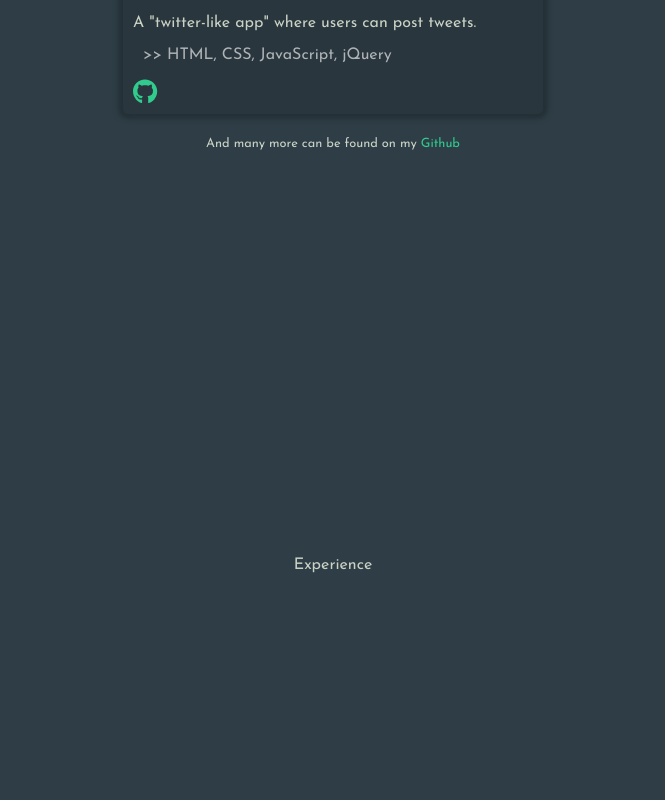
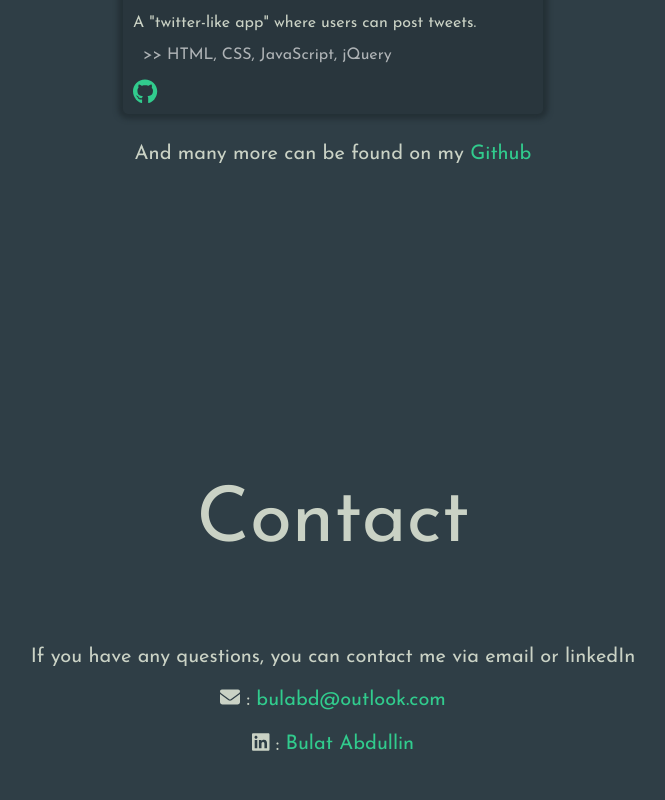
Before and after one commit to bulabd/Portfolio, a React (Create React App) app: page / in a window 1280 px wide. Shown: the part 4220-5020 px from the top of the page, without its empty margins (307-972 px from the left). Built offline with nearby package versions, Linux system fonts and the light colour scheme.

Commit message:
Finish Contact section

```diff
--- a/src/components/Main/Contact.css
+++ b/src/components/Main/Contact.css
@@ -5,3 +5,31 @@
   align-items: center;
   min-height: 100vh;
 }
+
+.contactMe {
+  font-size: 6vw;
+}
+
+.contactLinks {
+  font-size: 20px;
+  margin: 10px 20px;
+}
+
+.links {
+  text-decoration: none;
+  color: #31CB8D;
+  display: inline-block;
+}
+
+.links::after {
+  content: '';
+  display: block;
+  width: 0;
+  height: 2px;
+  background: #31CB8D;
+  transition: width .2s ease-in;
+}
+
+.links:hover::after {
+  width: 100%;
+}
--- a/src/components/Main/Contact.js
+++ b/src/components/Main/Contact.js
@@ -1,9 +1,16 @@
 import './Contact.css';
+
+import { FontAwesomeIcon } from '@fortawesome/react-fontawesome';
+import { faEnvelope } from '@fortawesome/free-solid-svg-icons';
+import { faLinkedin } from '@fortawesome/free-brands-svg-icons';
 
 export default function Contact() {
   return (
-    <div className='contact'>
-      Experience
+    <div id='contact' className='contact'>
+      <p className='contactMe'>Contact</p>
+      <p className='contactLinks'>If you have any questions, you can contact me via email or linkedIn</p>
+      <p className='contactLinks'><FontAwesomeIcon icon={faEnvelope} /> : <a className='links' href='mailto:bulabd@outlook.com'>bulabd@outlook.com</a></p>
+      <p className='contactLinks'><FontAwesomeIcon icon={faLinkedin} /> : <a className='links' href='https://www.linkedin.com/in/bulat-abdullin-29a470240/' target='blank'>Bulat Abdullin</a></p>
     </div>
   );
 };
--- a/src/components/Main/Greeting.js
+++ b/src/components/Main/Greeting.js
@@ -4,7 +4,7 @@ import { faLinkedin } from '@fortawesome/free-brands-svg-icons';
 
 export default function Greeting() {
   return (
-    <div className='greeting'>
+    <div id='greeting' className='greeting'>
       <div className='firstGreeting'>
         <p className='hello'>Hello there!</p>
         <p className='myname'>My name is Bulat Abdullin.</p>
--- a/src/components/Main/Projects.css
+++ b/src/components/Main/Projects.css
@@ -109,7 +109,7 @@
 }
 
 .githubProfile {
-  font-size: 1vw;
+  font-size: 20px;
 }
 
 .githubProfileLink {
--- a/src/components/Navbar.js
+++ b/src/components/Navbar.js
@@ -4,13 +4,13 @@ export default function Navbar() {
   return (
     <div className='navbar'>
       <div className='movingName'>
-        <a className='letter' href="#"><h1>B</h1><h1 className='name'>ulat</h1><h1>A</h1><h1 className='name'>bdullin</h1></a>
+        <a className='letter' href="#greeting"><h1>B</h1><h1 className='name'>ulat</h1><h1>A</h1><h1 className='name'>bdullin</h1></a>
       </div>
       <div className='pageLinks'>
         <a className='anchorLink' href="#about">About</a>
         <a className='anchorLink' href="#experience">Experience</a>
         <a className='anchorLink' href="#projects">Projects</a>
-        <a className='anchorLink' href="#">Contact</a>
+        <a className='anchorLink' href="#contact">Contact</a>
       </div>
     </div>
   );
```
